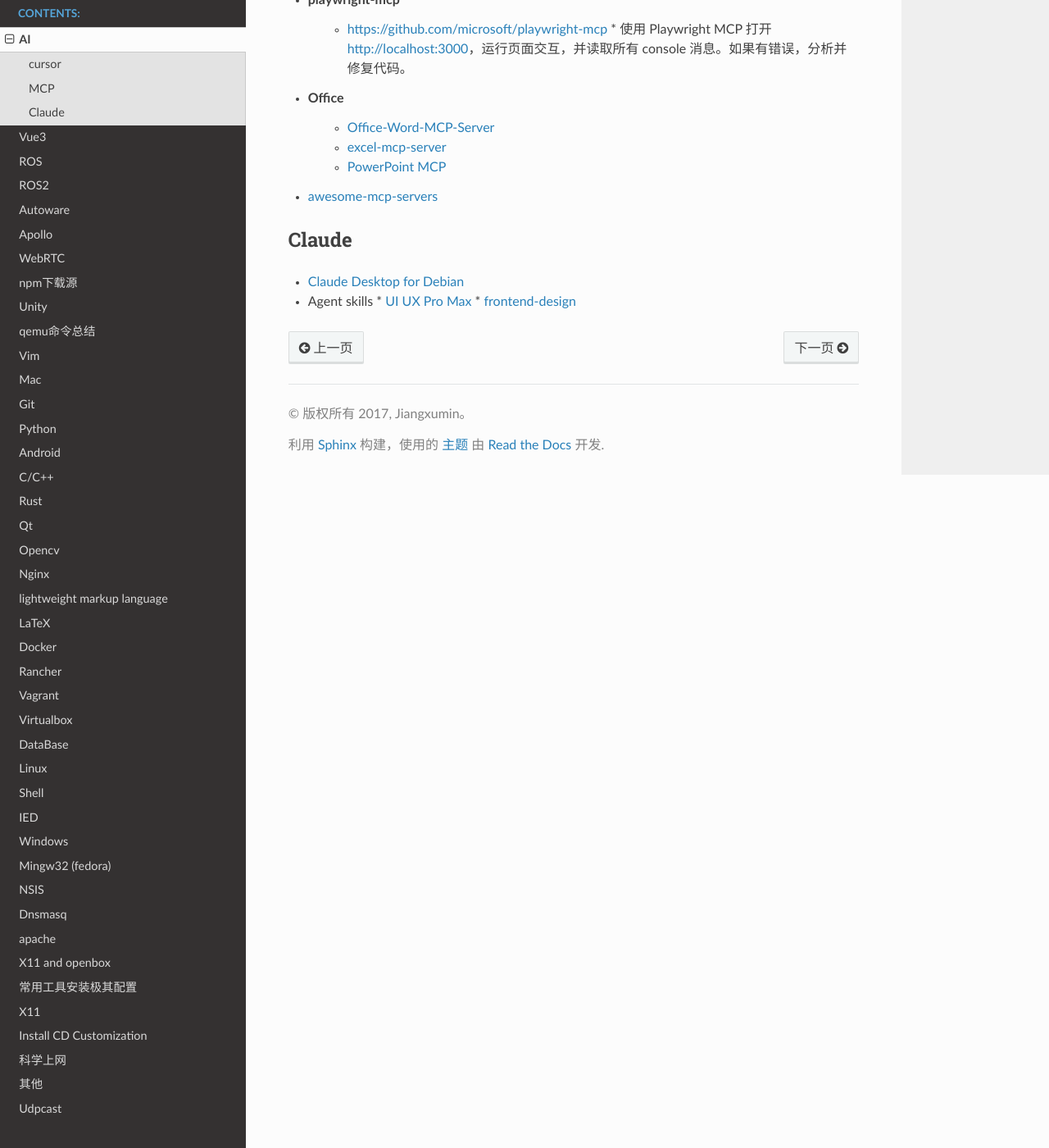
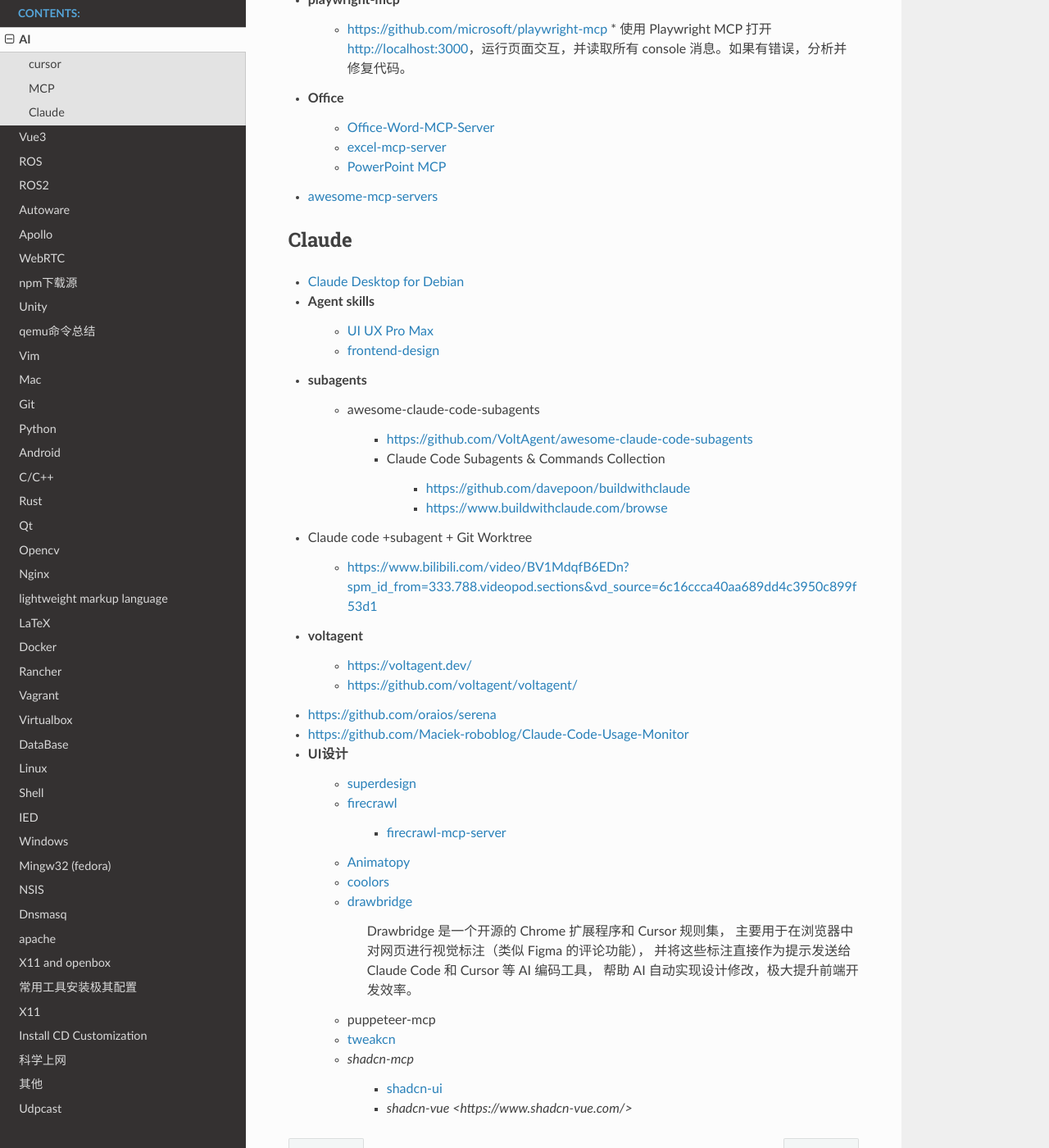
Before and after one commit to my-rds-store/my_space, a Sphinx documentation site: the page built from source/ai/index.rst, in a window 1280 px wide and 1400 px high, scrolled down 1049 px. Shown: the whole window at 82% size. Built offline with Sphinx 7.4.7 and the Read the Docs theme 3.1.0, drawn with Linux system fonts in a browser that asks for light colours.

Commit message:
update ...

```diff
--- a/source/ai/index.rst
+++ b/source/ai/index.rst
@@ -71,6 +71,58 @@
 * `Claude Desktop for Debian <https://github.com/aaddrick/claude-desktop-debian>`_
 
 
-* Agent skills
-  * `UI UX Pro Max <https://github.com/nextlevelbuilder/ui-ux-pro-max-skill>`_
-  * `frontend-design <https://claudekit.github.io/frontend-design-pro-demo/>`_
+* **Agent skills**
+
+    * `UI UX Pro Max <https://github.com/nextlevelbuilder/ui-ux-pro-max-skill>`_
+    * `frontend-design <https://claudekit.github.io/frontend-design-pro-demo>`_
+
+* **subagents**
+
+    * awesome-claude-code-subagents
+
+        * https://github.com/VoltAgent/awesome-claude-code-subagents
+
+        * Claude Code Subagents & Commands Collection
+
+            * https://github.com/davepoon/buildwithclaude
+            * https://www.buildwithclaude.com/browse
+
+
+* Claude code +subagent + Git Worktree
+
+    * https://www.bilibili.com/video/BV1MdqfB6EDn?spm_id_from=333.788.videopod.sections&vd_source=6c16ccca40aa689dd4c3950c899f53d1
+
+* **voltagent**
+
+    * https://voltagent.dev/
+    * https://github.com/voltagent/voltagent/
+
+* https://github.com/oraios/serena
+* https://github.com/Maciek-roboblog/Claude-Code-Usage-Monitor
+
+* **UI设计**
+
+    * `superdesign <https://app.superdesign.dev/>`_
+    * `firecrawl <https://www.firecrawl.dev/>`_
+
+        * `firecrawl-mcp-server <https://github.com/firecrawl/firecrawl-mcp-server>`_
+
+    * `Animatopy <https://sarthology.github.io/Animatopy>`_
+    * `coolors <https://coolors.co>`_
+
+    * `drawbridge <https://github.com/breschio/drawbridge>`_
+
+        Drawbridge 是一个开源的 Chrome 扩展程序和 Cursor 规则集，
+        主要用于在浏览器中对网页进行视觉标注（类似 Figma 的评论功能），
+        并将这些标注直接作为提示发送给 Claude Code 和 Cursor 等 AI 编码工具，
+        帮助 AI 自动实现设计修改，极大提升前端开发效率。
+
+    * puppeteer-mcp
+
+    * `tweakcn <https://tweakcn.com/>`_
+
+
+    * `shadcn-mcp`
+
+        * `shadcn-ui <https://ui.shadcn.com/>`_
+        * `shadcn-vue <https://www.shadcn-vue.com/>`
```
